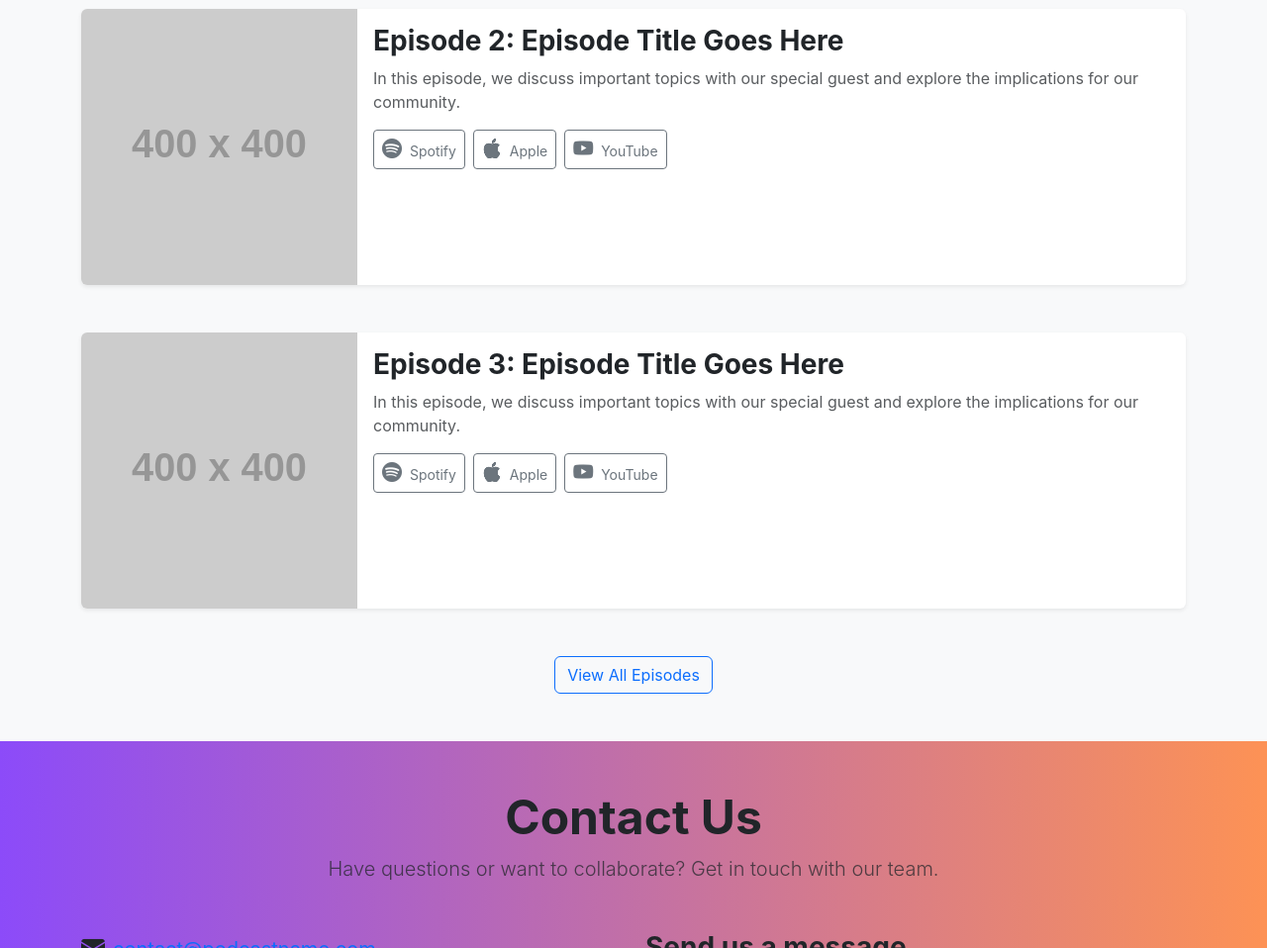
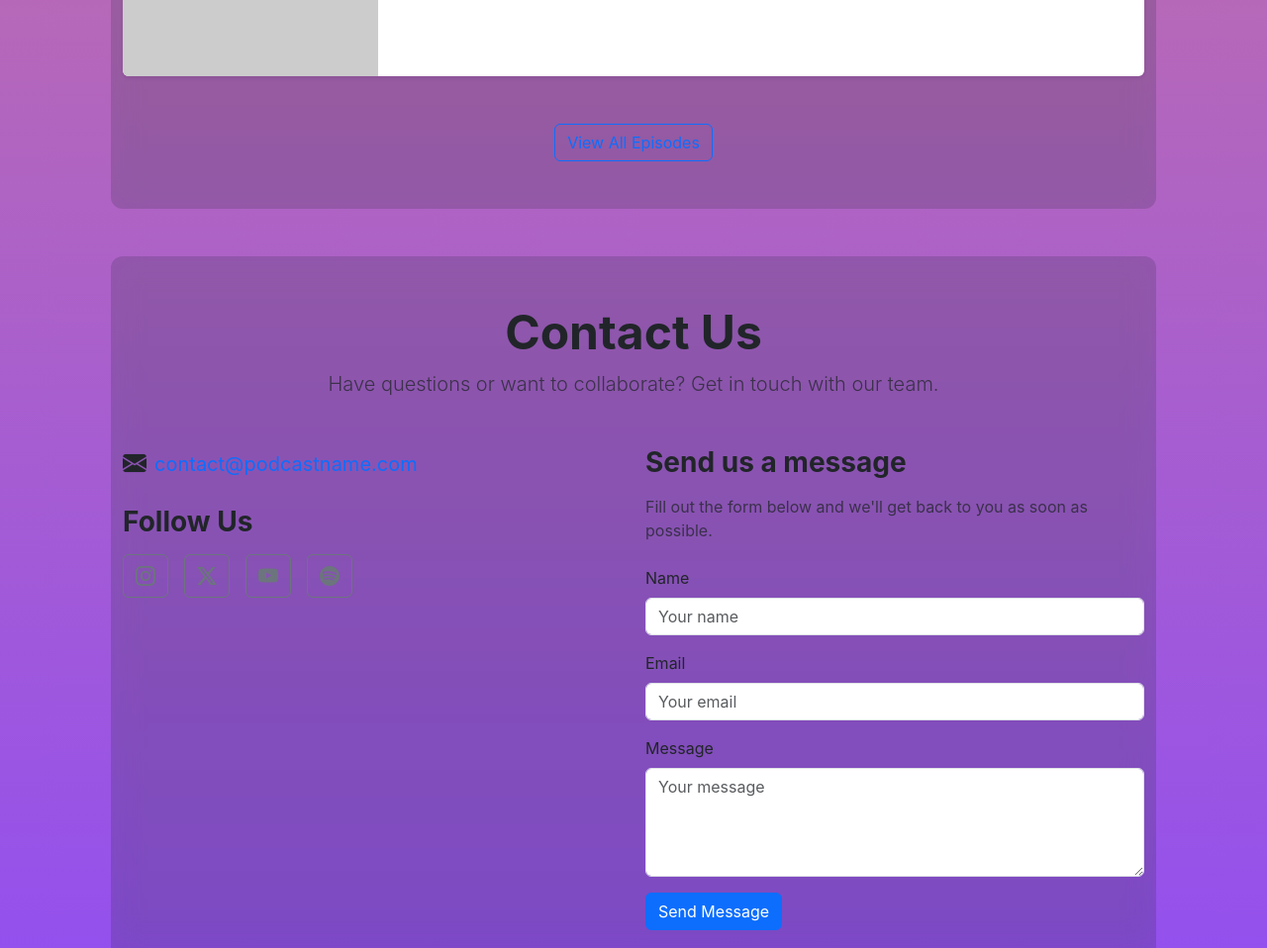
Before and after one commit to GoatEXE/the-good-news, a plain HTML site: page index.html in a window 1280 px wide. Shown: the part 1842-2800 px from the top of the page at 99% size. Drawn offline with nearby package versions, Linux system fonts and the light colour scheme; placeholder pictures from the web are drawn by us.

Commit message:
Styling/Content update
Removed unneeded links in the navbar. Removed extra episode cards. Removed the border from the footer. Added the beginnings of glassmorphism to the major sections. Added radial gradients to the navbar. Animated the navbar toggler and adjusted the border. Adjusted media responsiveness.

```diff
--- a/Styles/styles.css
+++ b/Styles/styles.css
@@ -1,11 +1,58 @@
 /* Variables */
 :root {
-    --bg-gradient: linear-gradient(to right, #8c4bf9, #c270a6, #fd9255);
+    --bot: #8c4bf9;
+    --mid: #c270a6;
+    --top: #fd9255;
+    --text-primary: #483741;
+    --text-secondary: #9ceaef;
+    --text-accent: #6ec3c9;
 }
+
 /* General styles */
 body {
-    background-image: var(--bg-gradient);
+    background-image: linear-gradient( var(--top), var(--mid), var(--bot));
     font-family: 'Inter', -apple-system, BlinkMacSystemFont, 'Segoe UI', Roboto, Oxygen, Ubuntu, Cantarell, 'Open Sans', 'Helvetica Neue', sans-serif;
+}
+
+p, h1 {
+    color: var(--text-primary);
+}
+
+.glassmorphism {
+    backdrop-filter: blur(14px) saturate(90%);
+    -webkit-backdrop-filter: blur(14px) saturate(90%);
+    background-color: rgba(17, 25, 40, 0.15);
+    border-radius: 12px;
+    margin: 3rem 7rem;
+}
+
+/* Navbar adjustments */
+.navigation {
+    border-bottom: 1px solid black;
+    background-color: var(--text-secondary);
+    background-image:
+        radial-gradient(at 15% 10%, var(--top) 0, transparent 50%),
+        radial-gradient(at 95% 90%, var(--bot) 0, transparent 50%);
+}
+
+.navbar-toggler:focus {
+    border-color: none;
+    outline: none;
+    box-shadow: none;
+}
+
+.navbar-toggler {
+    border: none;
+    transition: transform 0.3s ease;
+}
+
+.navbar-toggler[aria-expanded="true"] {
+    transform: rotate(90deg);
+}
+
+.navbar-nav .nav-link {
+    padding-left: 1rem;
+    padding-right: 1rem;
 }
 
 .py-md-7 {
@@ -36,12 +83,6 @@ body {
 /* Object fit utility */
 .object-fit-cover {
     object-fit: cover;
-}
-
-/* Navbar adjustments */
-.navbar-nav .nav-link {
-    padding-left: 1rem;
-    padding-right: 1rem;
 }
 
 /* Button hover effects */
@@ -76,7 +117,11 @@ body {
 }
 
 /* Responsive adjustments */
-@media (max-width: 767.98px) {
+@media (max-width: 765px) {
+    .glassmorphism {
+        margin: 2rem;;
+    }
+
     .display-4 {
         font-size: 2.5rem;
     }
--- a/index.html
+++ b/index.html
@@ -17,7 +17,7 @@
 
 <body>
     <!-- Header/Navigation -->
-    <header class="sticky-top bg-white border-bottom">
+    <header class="sticky-top navigation">
         <div class="container">
             <nav class="navbar navbar-expand-lg navbar-light">
                 <div class="container-fluid">
@@ -37,19 +37,9 @@
                                 <a class="nav-link" href="#episodes">Episodes</a>
                             </li>
                             <li class="nav-item">
-                                <a class="nav-link" href="#merch">Merch</a>
-                            </li>
-                            <li class="nav-item">
-                                <a class="nav-link" href="#get-involved">Get Involved</a>
-                            </li>
-                            <li class="nav-item">
                                 <a class="nav-link" href="#contact">Contact</a>
                             </li>
                         </ul>
-                        <div class="d-flex">
-                            <a href="#contact" class="btn btn-outline-primary me-2">Contact Us</a>
-                            <a href="#donate" class="btn btn-primary">Donate</a>
-                        </div>
                     </div>
                 </div>
             </nav>
@@ -81,7 +71,7 @@
         </section>
 
         <!-- About Section -->
-        <section id="about" class="py-5 py-md-7 bg-light">
+        <section id="about" class="py-5 py-md-7 glassmorphism">
             <div class="container">
                 <div class="text-center mb-5">
                     <h2 class="display-5 fw-bold">Our Mission</h2>
@@ -124,10 +114,8 @@
             </div>
         </section>
 
-
-
         <!-- Episodes Section -->
-        <section id="episodes" class="py-5 py-md-7 bg-light">
+        <section id="episodes" class="py-5 py-md-7 glassmorphism">
             <div class="container">
                 <div class="text-center mb-5">
                     <h2 class="display-5 fw-bold">Latest Episodes</h2>
@@ -169,81 +157,14 @@
                             </div>
                         </div>
                     </div>
-                    <div class="col-12">
-                        <div class="card mb-4 border-0 shadow-sm">
-                            <div class="row g-0">
-                                <div class="col-md-3">
-                                    <img src="https://placehold.co/400x400?text=EP+2"
-                                        class="img-fluid rounded-start h-100 object-fit-cover" alt="Episode 2" />
-                                </div>
-                                <div class="col-md-9">
-                                    <div class="card-body">
-                                        <h3 class="card-title fw-bold">
-                                            Episode 2: Episode Title Goes Here
-                                        </h3>
-                                        <p class="card-text text-muted">
-                                            In this episode, we discuss important topics with our
-                                            special guest and explore the implications for our
-                                            community.
-                                        </p>
-                                        <div class="d-flex flex-wrap gap-2">
-                                            <a href="#spotify" class="btn btn-outline-secondary btn-sm">
-                                                <i class="bi bi-spotify me-1"></i> Spotify
-                                            </a>
-                                            <a href="#apple" class="btn btn-outline-secondary btn-sm">
-                                                <i class="bi bi-apple me-1"></i> Apple
-                                            </a>
-                                            <a href="#youtube" class="btn btn-outline-secondary btn-sm">
-                                                <i class="bi bi-youtube me-1"></i> YouTube
-                                            </a>
-                                        </div>
-                                    </div>
-                                </div>
-                            </div>
-                        </div>
-                    </div>
-                    <div class="col-12">
-                        <div class="card mb-4 border-0 shadow-sm">
-                            <div class="row g-0">
-                                <div class="col-md-3">
-                                    <img src="https://placehold.co/400x400?text=EP+3"
-                                        class="img-fluid rounded-start h-100 object-fit-cover" alt="Episode 3" />
-                                </div>
-                                <div class="col-md-9">
-                                    <div class="card-body">
-                                        <h3 class="card-title fw-bold">
-                                            Episode 3: Episode Title Goes Here
-                                        </h3>
-                                        <p class="card-text text-muted">
-                                            In this episode, we discuss important topics with our
-                                            special guest and explore the implications for our
-                                            community.
-                                        </p>
-                                        <div class="d-flex flex-wrap gap-2">
-                                            <a href="#spotify" class="btn btn-outline-secondary btn-sm">
-                                                <i class="bi bi-spotify me-1"></i> Spotify
-                                            </a>
-                                            <a href="#apple" class="btn btn-outline-secondary btn-sm">
-                                                <i class="bi bi-apple me-1"></i> Apple
-                                            </a>
-                                            <a href="#youtube" class="btn btn-outline-secondary btn-sm">
-                                                <i class="bi bi-youtube me-1"></i> YouTube
-                                            </a>
-                                        </div>
-                                    </div>
-                                </div>
-                            </div>
-                        </div>
+                    <div class="text-center mt-4">
+                        <a href="#all-episodes" class="btn btn-outline-primary">View All Episodes</a>
                     </div>
                 </div>
-                <div class="text-center mt-4">
-                    <a href="#all-episodes" class="btn btn-outline-primary">View All Episodes</a>
-                </div>
-            </div>
         </section>
 
         <!-- Contact Section -->
-        <section id="contact" class="py-5 py-md-7">
+        <section id="contact" class="py-5 py-md-7 glassmorphism">
             <div class="container">
                 <div class="text-center mb-5">
                     <h2 class="display-5 fw-bold">Contact Us</h2>
@@ -309,7 +230,7 @@
     </main>
 
     <!-- Footer -->
-    <footer class="py-4 py-md-5 border-top">
+    <footer class="py-4 py-md-5">
         <div class="container">
             <div class="row align-items-center">
                 <div class="col-md-4 text-center text-md-start mb-3 mb-md-0">
@@ -337,7 +258,7 @@
 
     <!-- Bootstrap JS Bundle with Popper -->
     <script src="https://cdn.jsdelivr.net/npm/bootstrap@5.3.0/dist/js/bootstrap.bundle.min.js"></script>
-    <!-- Custom JavaScript -->
+    <!-- JavaScript -->
     <script src="JS/script.js"></script>
 </body>
 
```
